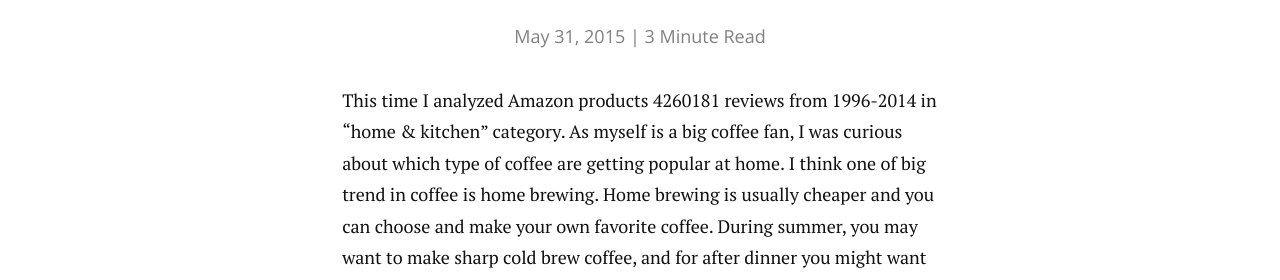
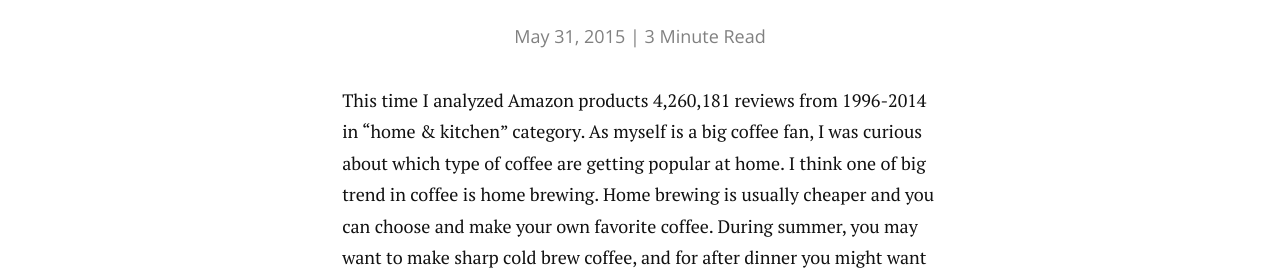
Before and after one commit to TYokogawa/TYokogawa.github.io, a Jekyll site: the page built from _posts/2015-5-31-Coffee_review_analysis_topic_modeling.md, in a window 1280 px wide and 900 px high. Shown: the part 467-747 px from the top of the window. Built offline with Jekyll 4.4.1, drawn with Linux system fonts in a browser that asks for light colours; nearby versions of some CDN libraries; Markdown is read by kramdown in place of the engine named in the settings; some of the changed text lies outside the part shown.

Commit message:
minor comma

```diff
--- a/_posts/2015-5-31-Coffee_review_analysis_topic_modeling.md
+++ b/_posts/2015-5-31-Coffee_review_analysis_topic_modeling.md
@@ -3,7 +3,7 @@ layout: post
 title: Coffee drinks trend from Amazon reviews
 ---
 
-This time I analyzed Amazon products 4260181 reviews from 1996-2014 in "home & kitchen" category. As myself is a big coffee fan, I was curious about which type of coffee are getting popular at home. I think one of big trend in coffee is home brewing. Home brewing is usually cheaper and you can choose and make your own favorite coffee. During summer, you may want to make sharp cold brew coffee, and for after dinner you might want double espresso or french press.
+This time I analyzed Amazon products 4,260,181 reviews from 1996-2014 in "home & kitchen" category. As myself is a big coffee fan, I was curious about which type of coffee are getting popular at home. I think one of big trend in coffee is home brewing. Home brewing is usually cheaper and you can choose and make your own favorite coffee. During summer, you may want to make sharp cold brew coffee, and for after dinner you might want double espresso or french press.
 
 <img src="{{ '/assets/img/coffee_drinks.png' | prepend: site.baseurl }}">
 
```
